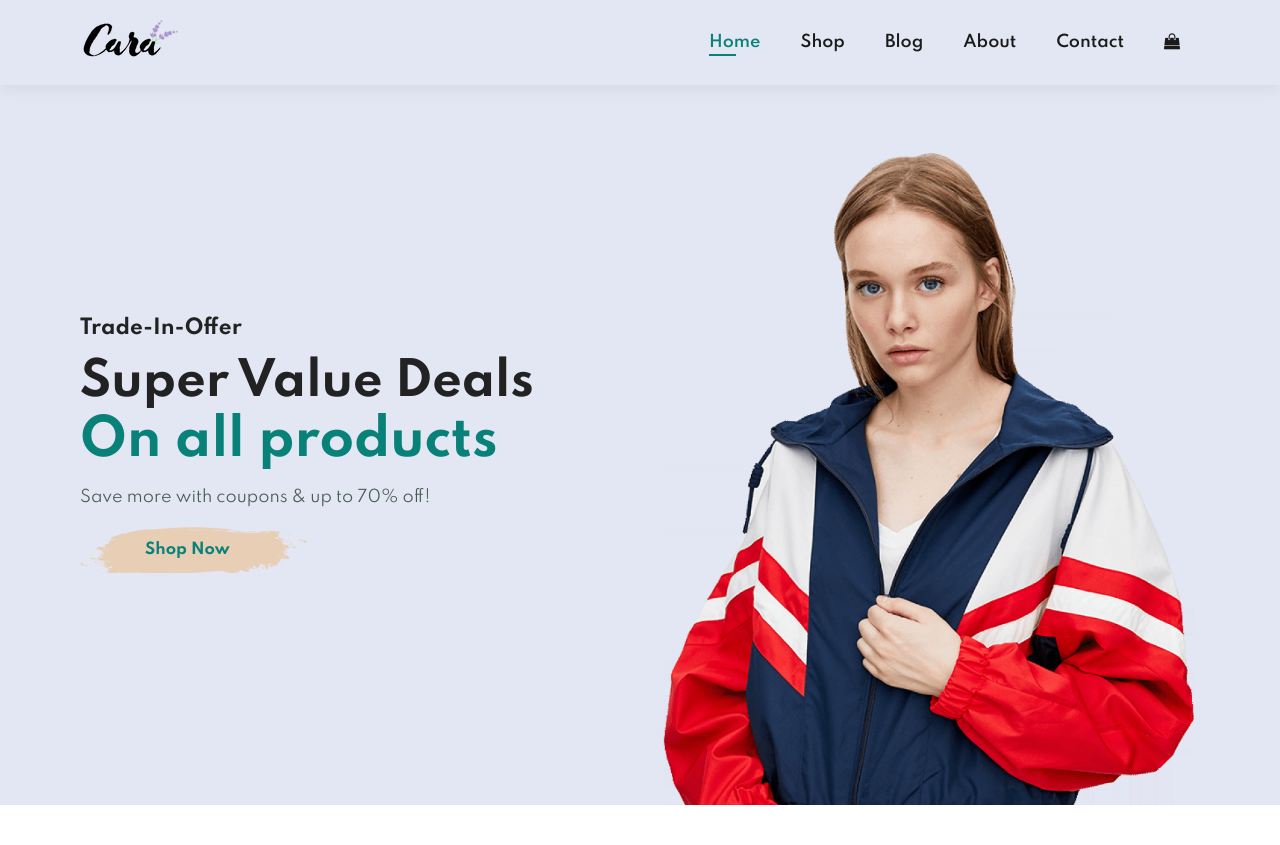
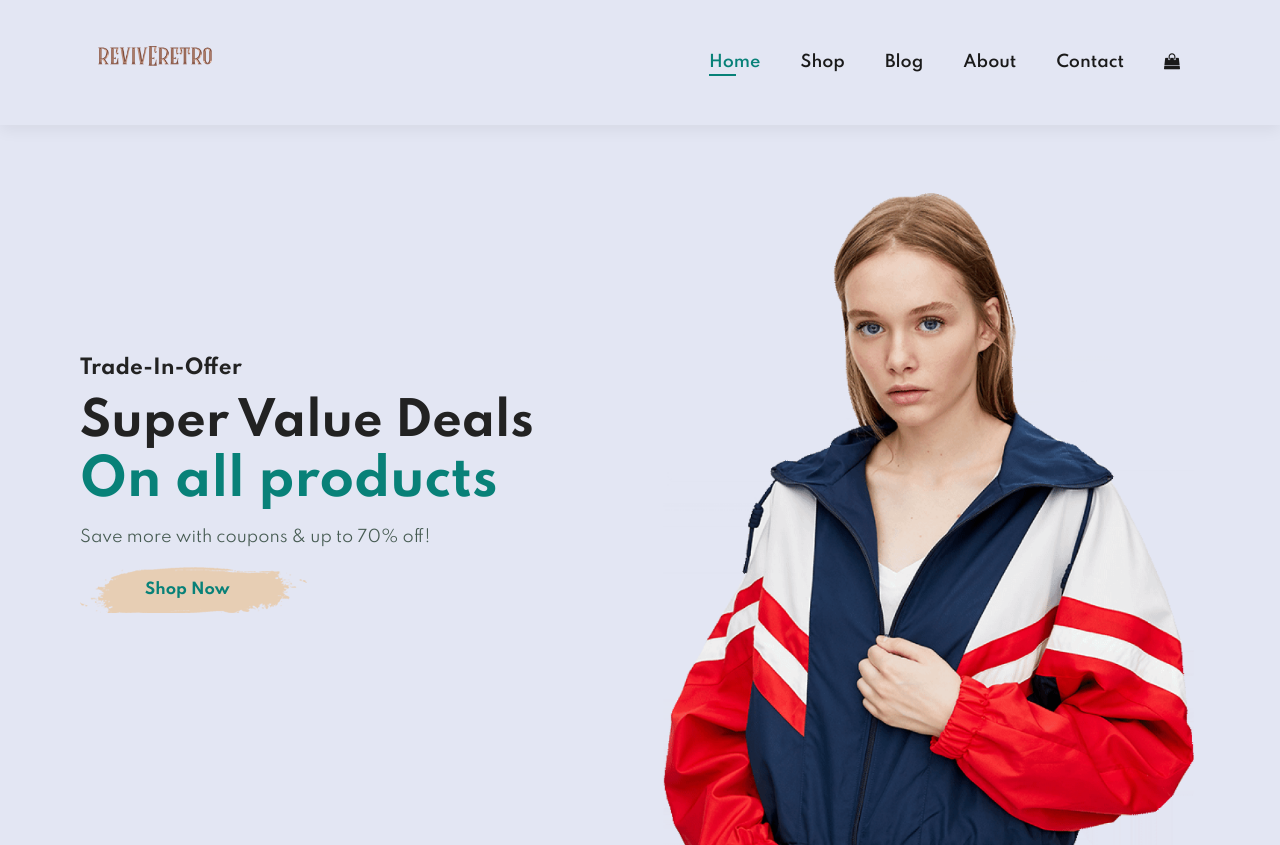
Before and after one commit to TrevorA17/E-Commerce-Website, a plain HTML site: page index.html in a window 1280 px wide. Shown: the top 845 px of the page. Drawn offline with Linux system fonts and the light colour scheme.

Commit message:
added new images

```diff
--- a/index.html
+++ b/index.html
@@ -13,7 +13,7 @@
 
     <body>
         <section id="header">
-            <a href="#"><img src="img/logo.png" class="logo"></a>
+            <a href="#"><img src="img/logos/WithoutBG/Choco_Text_no_BG.png" class="logo"></a>
 
             <div>
                 <ul id="navbar">
--- a/style.css
+++ b/style.css
@@ -132,6 +132,13 @@ body {
 
 #close {
   display: none;
+}
+/* CSS to style the logo */
+.logo {
+  max-width: 150px;  /* Adjust this value to your preference */
+  max-height: 80px;  /* Adjust this value to your preference */
+  width: auto;
+  height: auto;
 }
 
 /* Home Page  */
```
Also changed, not shown: img/logos/Logo1.png (added), img/logos/Logo2.png (added), img/logos/Logo3.png (added), img/logos/Logo4.png (added), img/logos/Logo5.png (added), img/logos/Logo6.png (added), img/logos/WithoutBG/BW_Logo_No_BG.png (added), img/logos/WithoutBG/BW_text_No_BG.png (added), img/logos/WithoutBG/Choco_Text_no_BG.png (added), img/logos/WithoutBG/Choco_logo_No_BG.png (added).
